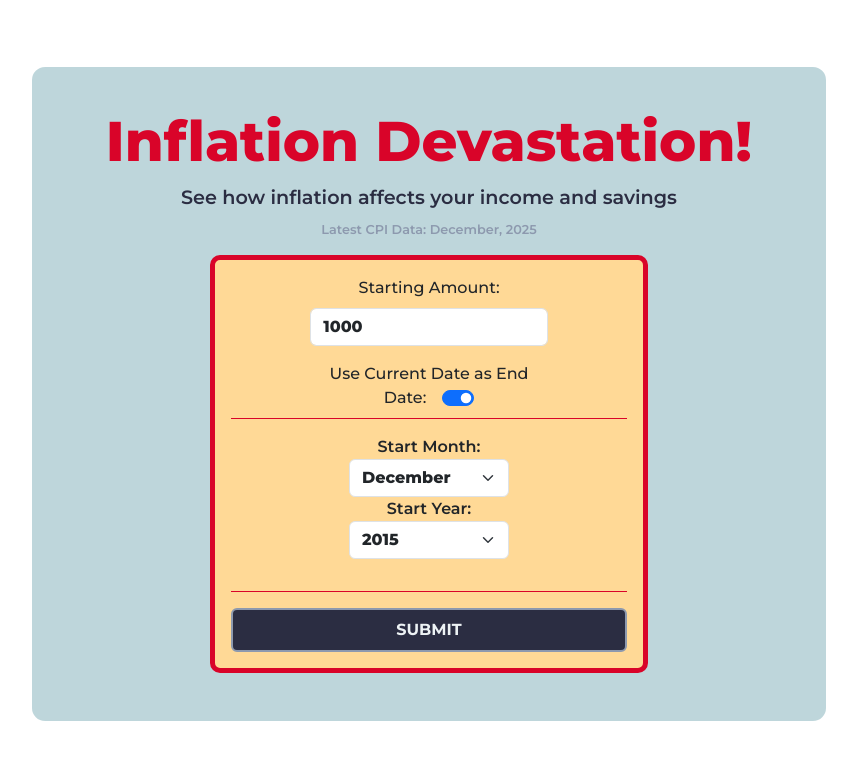
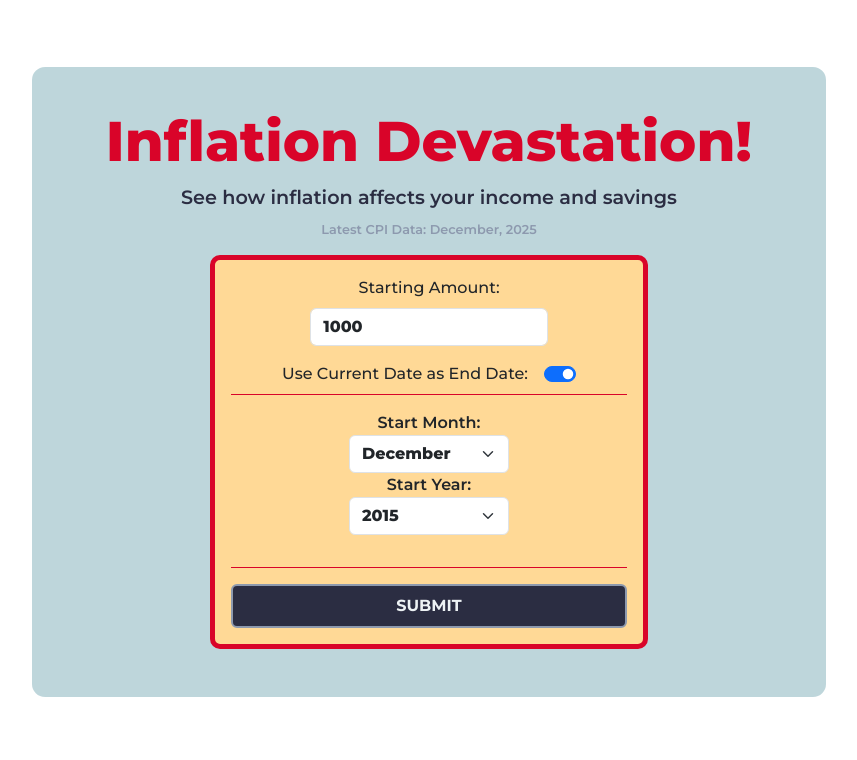
Before and after one commit to rsegrest/inflation-calc-gui, a React (Vite) app: page / in a window 1280 px wide. Shown: the top 760 px of the page, without its empty margins (211-1068 px from the left). Built offline with nearby package versions, Linux system fonts and the light colour scheme.

Commit message:
Minor style clean-up

```diff
--- a/src/components/constants/colors.ts
+++ b/src/components/constants/colors.ts
@@ -5,7 +5,6 @@ export const COLORS = {
     BRICK: '#900C3F',
     SUNNY: '#FFD996',
     BACKGROUND: '#FFD996',
-
 
     SLATE: '#2B2D42',
     BLUE: '#8D99AE',
--- a/src/components/constants/style.ts
+++ b/src/components/constants/style.ts
@@ -81,3 +81,21 @@ export const defaultFormLabelStyle: React.CSSProperties = {
     display: 'block',
     margin: 'auto',
 }
+
+export let datePickerFormGroupStyle = {
+    display: 'block',
+    margin: 'auto',
+    width: '100%',
+    borderTop: '1px solid ' + COLORS.VERMILLION,
+    borderBottom: '1px solid ' + COLORS.VERMILLION,
+}
+export let useCurrentDateLabelStyle = {
+    display: 'inline',
+    marginRight: '1rem',
+}
+export let useCurrentDateFormGroupStyle = {
+    display: 'block',
+    width: '90%',
+    margin: 'auto',
+    paddingBottom: '0.5rem',
+}
--- a/src/components/entry/StartingAmountForm.tsx
+++ b/src/components/entry/StartingAmountForm.tsx
@@ -5,13 +5,12 @@ import {
     adjustFigureWithInflation,
 } from '../../util/formulas';
 import {
-    // defaultDropdownStyle,
     defaultFormLabelStyle,
+    datePickerFormGroupStyle,
+    useCurrentDateLabelStyle,
+    useCurrentDateFormGroupStyle,
 } from '../constants/style';
 import { COLORS } from '../constants/colors';
-// import {
-//     mobileDropdownStyle,
-// } from '../constants/mobileStyle';
 import DatePicker from './DatePicker';
 import type { AxiosResponse } from 'axios';
 
@@ -85,13 +84,22 @@ const StartingAmountForm = (props: {
         width: '100%',
     }
 
-    // let dropdownStyle = defaultDropdownStyle;
     let formLabelStyle = defaultFormLabelStyle;
 
     let fullWidth = '60%';
+    let outerDivStyle = {
+        border: '5px solid ' + COLORS.VERMILLION,
+        backgroundColor: COLORS.SUNNY,
+        borderRadius: '10px',
+        width: fullWidth,
+        marginLeft: 'auto',
+        marginRight: 'auto',
+        marginTop: '1rem',
+        marginBottom: '1rem',
+        padding: '1rem',
+    }
     if (deviceType === 'Mobile') {
         fullWidth = '100%';
-        // dropdownStyle = mobileDropdownStyle;
         formLabelStyle = {
             ...defaultFormLabelStyle,
             fontSize: '1.2rem',
@@ -102,19 +110,6 @@ const StartingAmountForm = (props: {
     let dateColumnWidth = '100%';
     if (!useCurrentDate && deviceType !== 'Mobile') {
         dateColumnWidth = '45%';
-    }
-    let outerDivStyle = {
-        border: '5px solid ' + COLORS.VERMILLION,
-        backgroundColor: COLORS.SUNNY,
-        borderRadius: '10px',
-        width: fullWidth,
-        marginLeft: 'auto',
-        marginRight: 'auto',
-        marginTop: '1rem',
-        marginBottom: '1rem',
-        padding: '1rem',
-        // minWidth: '20rem',
-        // maxWidth: '100%',
     }
     if (deviceType === 'Mobile') {
         outerDivStyle = {
@@ -168,18 +163,10 @@ const StartingAmountForm = (props: {
                 <Form.Group
                     className='form-inner-box starting-amount-box'
                     controlId="use-current-date"
-                    style={{
-                        display: 'block',
-                        width: '60%',
-                        margin: 'auto',
-                        paddingBottom: '0.5rem',
-                    }}
+                    style={useCurrentDateFormGroupStyle}
                 >
                     <Form.Label
-                        style={{
-                            display: 'inline',
-                            marginRight: '1rem',
-                        }}
+                        style={useCurrentDateLabelStyle}
                     >
                         Use Current Date as End Date:
                     </Form.Label>
@@ -198,13 +185,7 @@ const StartingAmountForm = (props: {
                 </Form.Group>
                 <Form.Group
                     controlId="date-picker-form"
-                    style={{
-                        display: 'block',
-                        margin: 'auto',
-                        width: '100%',
-                        borderTop: '1px solid ' + COLORS.VERMILLION,
-                        borderBottom: '1px solid ' + COLORS.VERMILLION,
-                    }}
+                    style={datePickerFormGroupStyle}
                 >
                     <DatePicker
                         labelPrefix="Start"
@@ -243,7 +224,6 @@ const StartingAmountForm = (props: {
                         display: 'block',
                     }}>
                     <Button
-                        // style={defaultButtonStyle}
                         className='default-button'
                         onClick={async () => {
                             const response = await getRequestToApi({
```
